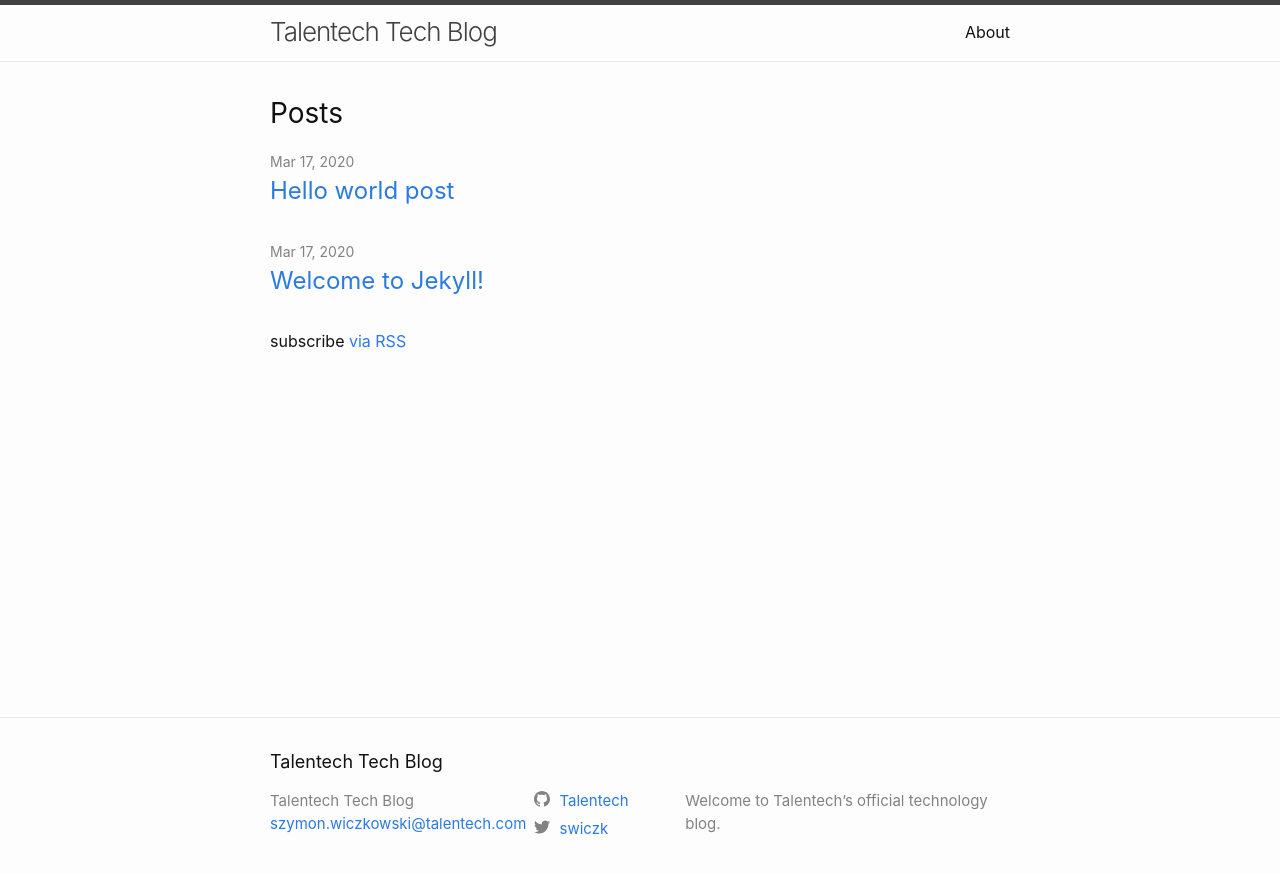
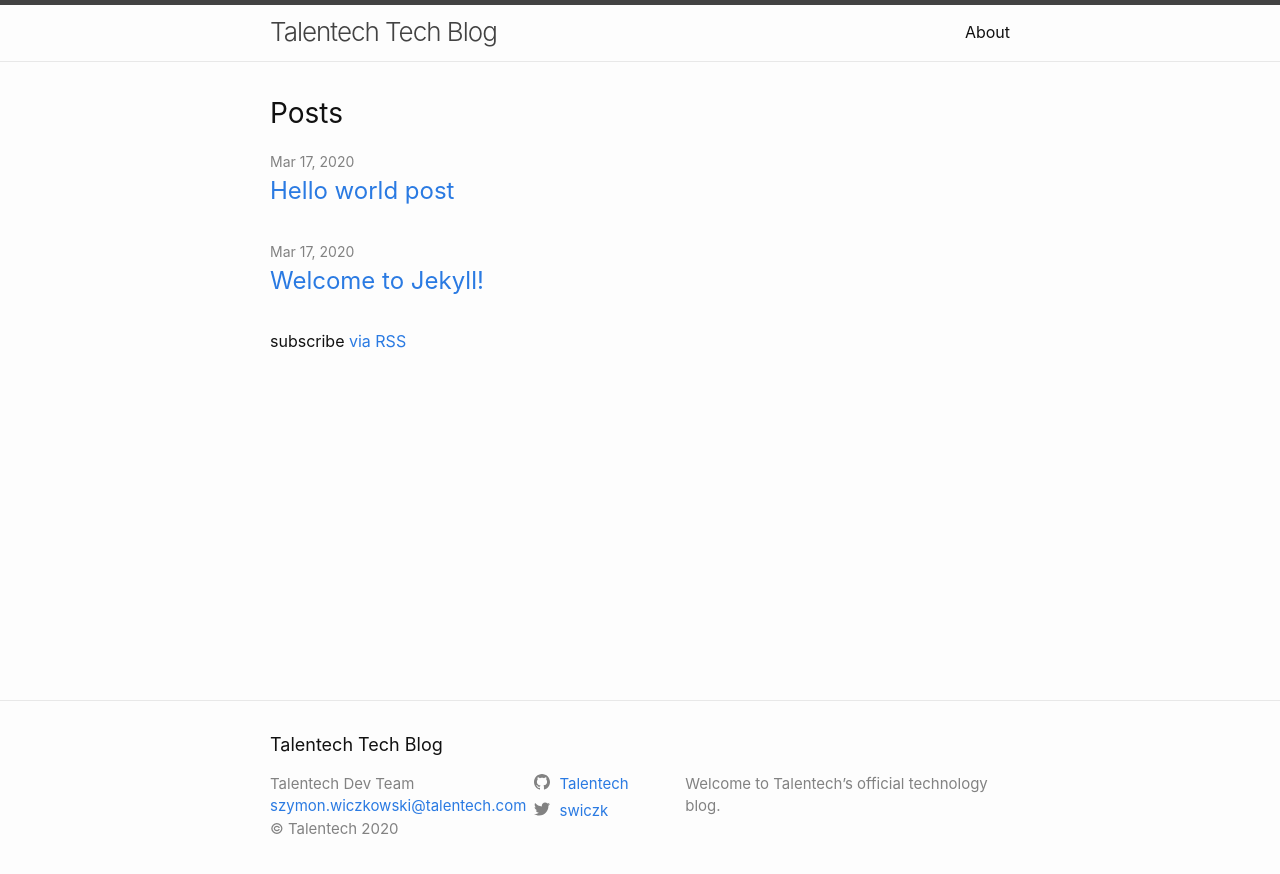
Before and after one commit to margalski/Blog, a Jekyll site: the page built from index.markdown, in a window 1280 px wide. Shown: the top 874 px of the page. Built offline with Jekyll 4.4.1, drawn with Linux system fonts in a browser that asks for light colours.

Commit message:
copyright

```diff
--- a/_config.yml
+++ b/_config.yml
@@ -27,7 +27,11 @@ url: "" # the base hostname & protocol for your site, e.g. http://example.com
 twitter_username: swiczk
 github_username:  Talentech
 
-# Build settings
+author: Talentech Dev Team
+
+copyright: "Talentech"
+
+  # Build settings
 # remove for regular (custom) theme
 # theme: minima
 plugins:
--- a/_includes/footer.html
+++ b/_includes/footer.html
@@ -18,6 +18,9 @@
           {%- if site.email -%}
           <li><a class="u-email" href="mailto:{{ site.email }}">{{ site.email }}</a></li>
           {%- endif -%}
+          {%- if site.copyright -%}
+          <li>&copy; {{ site.copyright }} {{ 'now' | date: "%Y" }}</li>
+          {%- endif -%}
         </ul>
       </div>
 
```
Lines whose indentation alone changed are shown as unchanged.
